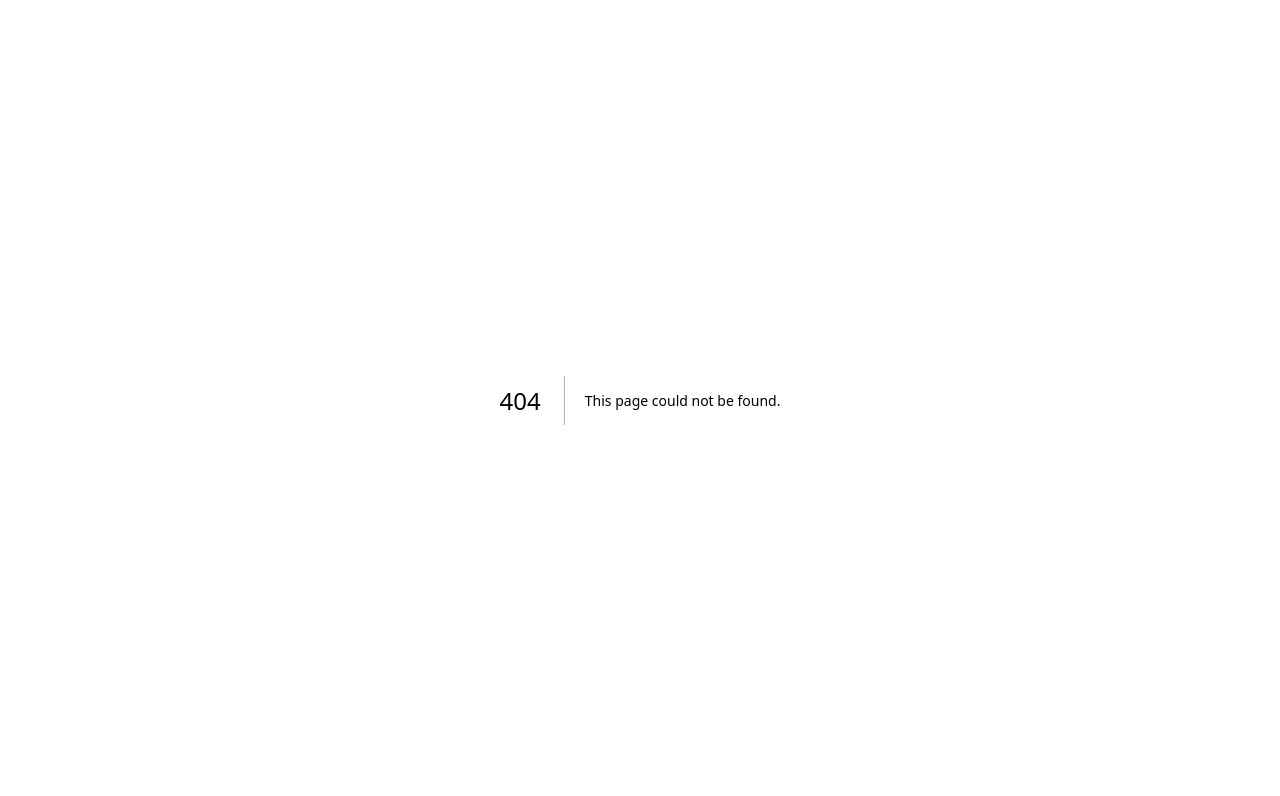
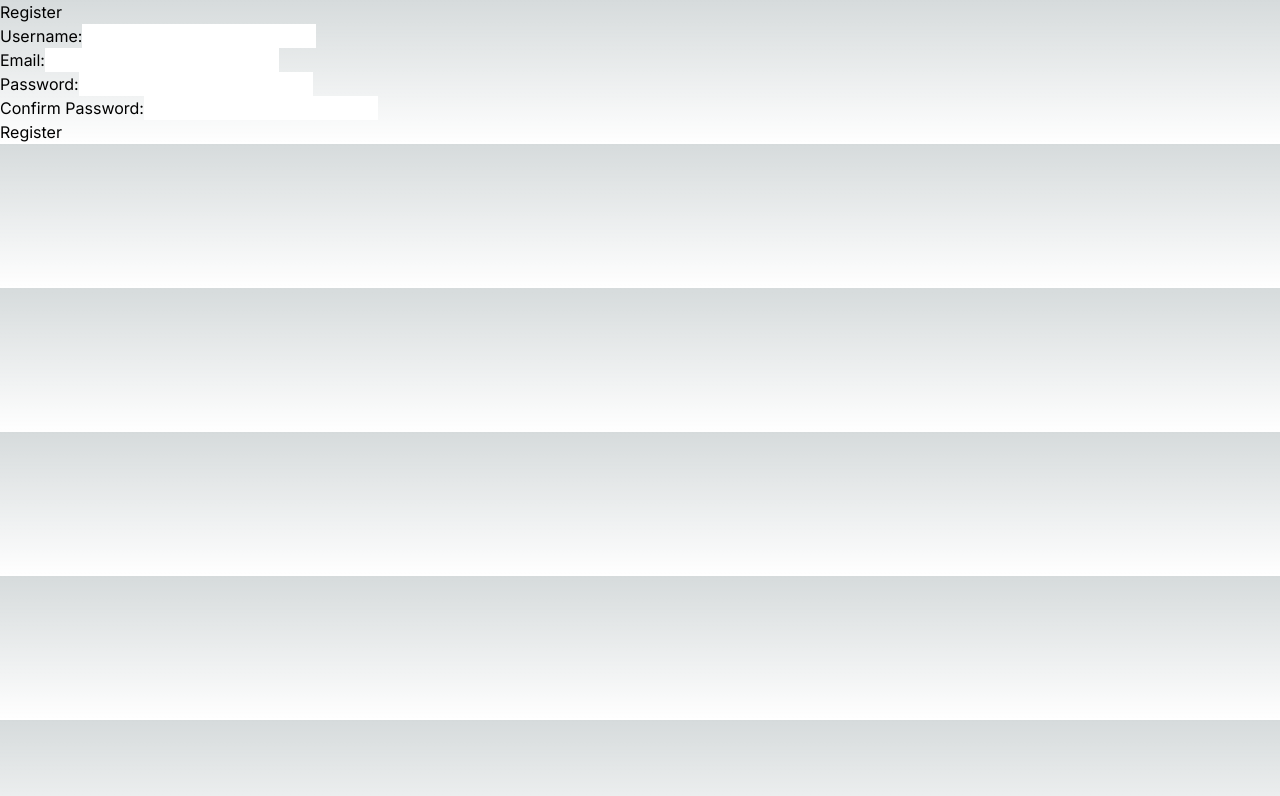
Before and after one commit to Ryan40-60/jdrai-front, a Next.js app: page /register in a window 1280 px wide. Before the commit this address had no page. Shown: the top 796 px of the page. Built offline with nearby package versions, Linux system fonts and the light colour scheme.

Commit message:
login/register/characters pages added

```diff
--- /dev/null
+++ b/src/app/characters/[id]/page.jsx
@@ -0,0 +1,24 @@
+import React from "react";
+import { getCharacter } from "@/services/character.service";
+
+async function Page({ params }) {
+  const character = await getServerSideProps(params.id);
+  return (
+    <div className="wrapper">
+      <h1>My Character</h1>
+      <div>
+        <h1>{character?.name}</h1>
+      </div>
+    </div>
+  );
+}
+
+export default Page;
+
+export async function getServerSideProps(id) {
+  const [character, characterError] = await getCharacter(id);
+  if (characterError) {
+    console.log(characterError);
+  }
+  return character;
+}
--- /dev/null
+++ b/src/app/characters/me/page.jsx
@@ -0,0 +1,29 @@
+import React from "react";
+import Link from "next/link";
+import { listCharacters } from "@/services/character.service";
+
+async function Page() {
+  const characters = await getServerSideProps();
+  return (
+    <div className="wrapper">
+      <h1>My Characters</h1>
+      <div>
+        {characters?.map((character) => (
+          <Link key={character.id} href={`/characters/${character.id}`}>
+            <button>{character.name}</button>
+          </Link>
+        ))}
+      </div>
+    </div>
+  );
+}
+
+export async function getServerSideProps() {
+  const [characters, characterError] = await listCharacters();
+  if (characterError) {
+    console.log(characterError);
+  }
+  return characters;
+}
+
+export default Page;
--- /dev/null
+++ b/src/app/page.jsx
@@ -0,0 +1,104 @@
+"use client";
+
+import { login } from "@/services/auth.service";
+import {
+  addToLocalStorage,
+  fromLocalStorage,
+} from "@/services/localStorage.service";
+import React, { useState } from "react";
+
+function LoginPage() {
+  const [formData, setFormData] = useState({
+    usernameOrEmail: "",
+    password: "",
+  });
+
+  const handleChange = (e) => {
+    const { name, value } = e.target;
+    setFormData((prevFormData) => ({
+      ...prevFormData,
+      [name]: value,
+    }));
+  };
+
+  const handleSubmit = async (e) => {
+    e.preventDefault();
+    if (
+      formData.usernameOrEmail.trim() === "" ||
+      formData.password.trim() === ""
+    ) {
+      alert("Please fill in all fields.");
+    } else {
+      try {
+        const [userData, userError] = await login(formData);
+        if (userError) {
+          console.log("Login failed:", userError);
+        } else {
+          // Handle successful login here
+          console.log("Logged in successfully:", userData);
+
+          // Extract the required variables from the user data
+          const { user, access, refresh } = userData;
+
+          // Save the variables in localStorage
+          addToLocalStorage("user", user);
+          addToLocalStorage("access", access);
+          addToLocalStorage("refresh", refresh);
+
+          // Redirect the user to a dashboard page or any other desired page
+          // You can use the Next.js Router for client-side navigation
+          // For example:
+          // import { useRouter } from "next/router";
+          // const router = useRouter();
+          // router.push("/dashboard");
+        }
+      } catch (error) {
+        console.log("Error occurred while logging in:", error);
+      }
+    }
+  };
+
+  return (
+    <div className="wrapper">
+      <h1>Login</h1>
+      <form onSubmit={handleSubmit}>
+        <div>
+          <label htmlFor="usernameOrEmail">Username or Email:</label>
+          <input
+            type="text"
+            id="usernameOrEmail"
+            name="usernameOrEmail"
+            value={formData.usernameOrEmail}
+            onChange={handleChange}
+            required
+            aria-label="Username or Email"
+            aria-describedby="usernameOrEmailError"
+          />
+        </div>
+        <div>
+          <label htmlFor="password">Password:</label>
+          <input
+            type="password"
+            id="password"
+            name="password"
+            value={formData.password}
+            onChange={handleChange}
+            required
+            aria-label="Password"
+          />
+        </div>
+        <button type="submit">Login</button>
+        <p
+          id="usernameOrEmailError"
+          style={{ color: "red" }}
+          aria-live="assertive"
+          aria-atomic="true"
+        >
+          {/* Display any error messages here */}
+        </p>
+      </form>
+    </div>
+  );
+}
+
+export default LoginPage;
--- /dev/null
+++ b/src/app/register/page.jsx
@@ -0,0 +1,114 @@
+"use client";
+
+import { register } from "@/services/auth.service";
+import React, { useState } from "react";
+
+function RegisterPage() {
+  const [formData, setFormData] = useState({
+    username: "",
+    email: "",
+    password: "",
+    confirmPassword: "",
+  });
+
+  const handleChange = (e) => {
+    const { name, value } = e.target;
+    setFormData((prevFormData) => ({
+      ...prevFormData,
+      [name]: value,
+    }));
+  };
+
+  const handleSubmit = async (e) => {
+    e.preventDefault();
+    if (
+      formData.username.trim() === "" ||
+      formData.email.trim() === "" ||
+      formData.password.trim() === "" ||
+      formData.confirmPassword.trim() === ""
+    ) {
+      alert("Please fill in all fields.");
+    } else if (formData.password !== formData.confirmPassword) {
+      alert("Passwords do not match.");
+    } else {
+      try {
+        const [userData, error] = await register(formData);
+        if (error) {
+          console.log("Registration failed:", error);
+        } else {
+          // Handle successful registration here
+          console.log("Registration successful:", userData);
+
+          // Redirect the user to a login page or any other desired page
+          // For example, redirect to the login page after successful registration
+          // You can use the Next.js Router for client-side navigation
+          // For example:
+          // import { useRouter } from "next/router";
+          // const router = useRouter();
+          // router.push("/login");
+        }
+      } catch (error) {
+        console.log("Error occurred while registering:", error);
+      }
+    }
+  };
+
+  return (
+    <div className="wrapper">
+      <h1>Register</h1>
+      <form onSubmit={handleSubmit}>
+        <div>
+          <label htmlFor="username">Username:</label>
+          <input
+            type="text"
+            id="username"
+            name="username"
+            value={formData.username}
+            onChange={handleChange}
+            required
+            aria-label="Username"
+          />
+        </div>
+        <div>
+          <label htmlFor="email">Email:</label>
+          <input
+            type="email"
+            id="email"
+            name="email"
+            value={formData.email}
+            onChange={handleChange}
+            required
+            aria-label="Email"
+          />
+        </div>
+        <div>
+          <label htmlFor="password">Password:</label>
+          <input
+            type="password"
+            id="password"
+            name="password"
+            value={formData.password}
+            onChange={handleChange}
+            required
+            aria-label="Password"
+          />
+        </div>
+        <div>
+          <label htmlFor="confirmPassword">Confirm Password:</label>
+          <input
+            type="password"
+            id="confirmPassword"
+            name="confirmPassword"
+            value={formData.confirmPassword}
+            onChange={handleChange}
+            required
+            aria-label="Confirm Password"
+          />
+        </div>
+        <button type="submit">Register</button>
+      </form>
+    </div>
+  );
+}
+
+export default RegisterPage;
```
